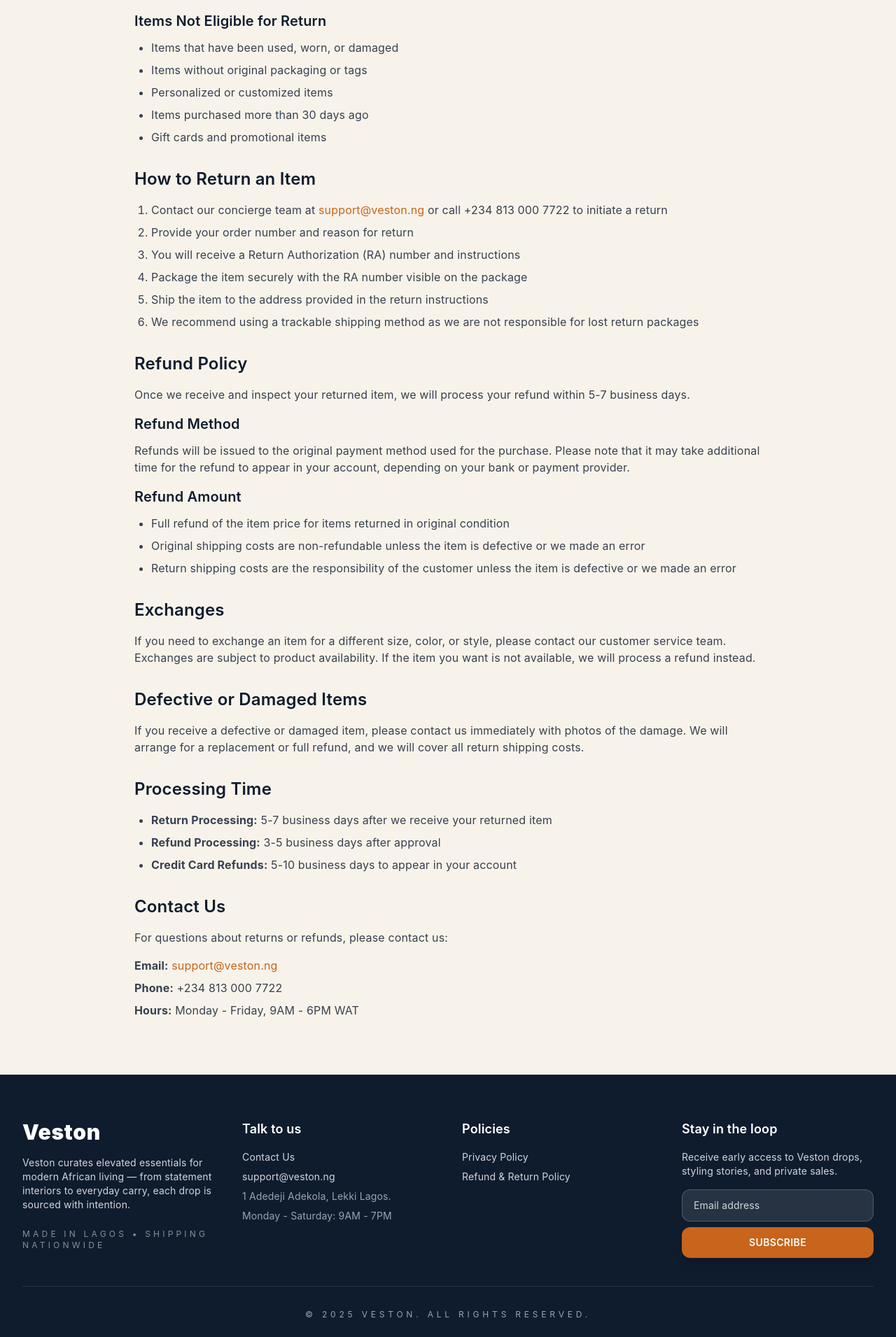
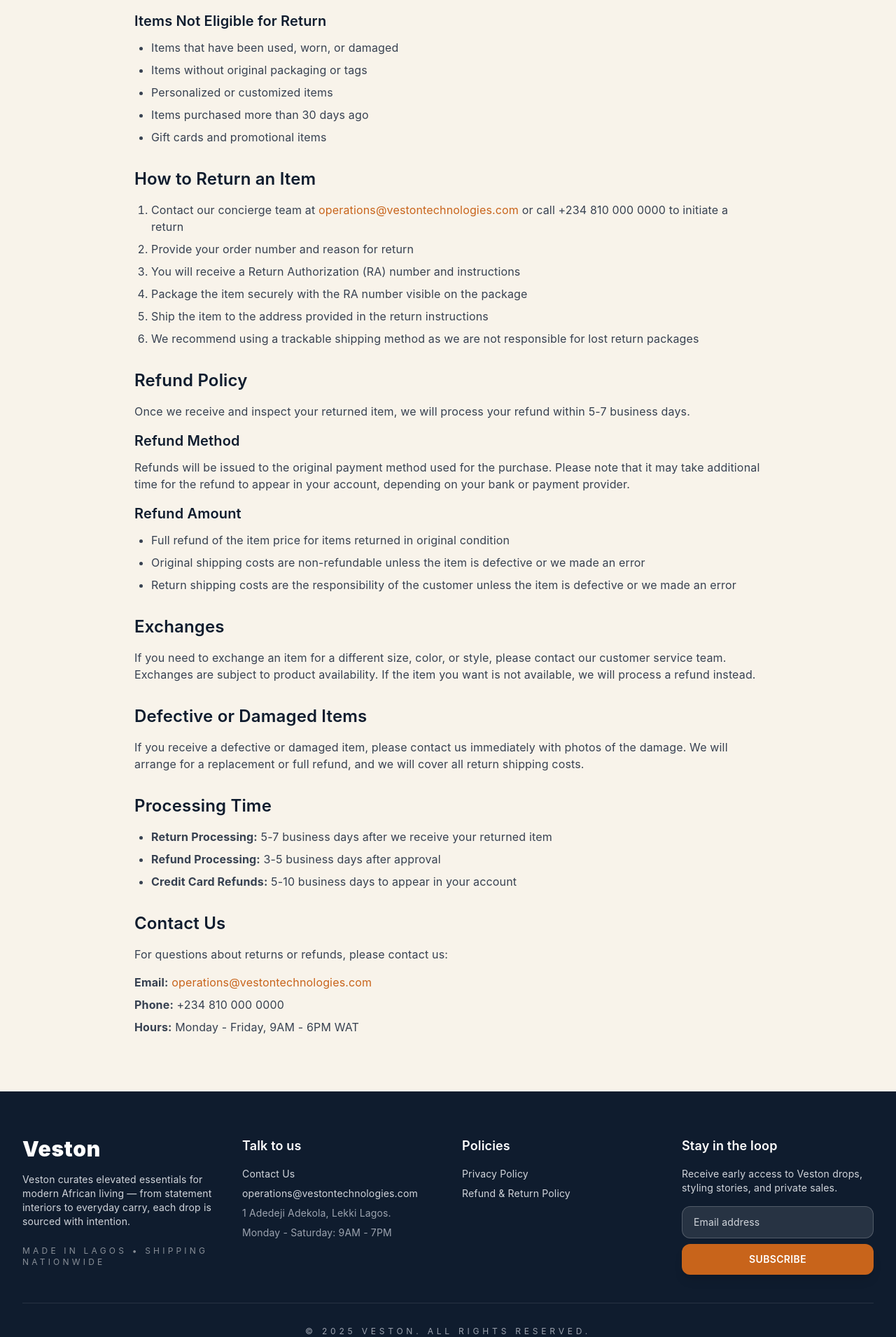
Before and after one commit to Weblanedev/veston-ng, a Next.js app: page /refund-return in a window 1280 px wide. Shown: the part 553-2464 px from the top of the page at 70% size. Built offline with nearby package versions, Linux system fonts and the light colour scheme.

Commit message:
update contact

```diff
--- a/app/contact/page.tsx
+++ b/app/contact/page.tsx
@@ -95,10 +95,10 @@ export default function ContactPage() {
                         Email
                       </h3>
                       <a
-                        href="mailto:support@veston.ng"
+                        href="mailto:operations@vestontechnologies.com"
                         className="text-gray-600 hover:text-accent transition-colors text-lg"
                       >
-                        support@veston.ng
+                        operations@vestontechnologies.com
                       </a>
                     </div>
                   </div>
@@ -131,7 +131,7 @@ export default function ContactPage() {
                         href="tel:+2348130007722"
                         className="text-gray-600 hover:text-accent transition-colors text-lg"
                       >
-                        +234 813 000 7722
+                        +234 810 000 0000
                       </a>
                     </div>
                   </div>
--- a/app/privacy/page.tsx
+++ b/app/privacy/page.tsx
@@ -184,10 +184,10 @@ export default function PrivacyPage() {
             </p>
             <ul className="list-none text-gray-700 space-y-2">
               <li>
-                <strong>Email:</strong> support@veston.ng
+                <strong>Email:</strong> operations@vestontechnologies.com
               </li>
               <li>
-                <strong>Phone:</strong> +234 813 000 7722
+                <strong>Phone:</strong> +234 810 000 0000
               </li>
               <li>
                 <strong>Address:</strong> 1 Adedeji Adekola, Lekki, Lagos.
--- a/app/refund-return/page.tsx
+++ b/app/refund-return/page.tsx
@@ -54,12 +54,12 @@ export default function RefundReturnPage() {
               <li>
                 Contact our concierge team at{" "}
                 <a
-                  href="mailto:support@veston.ng"
+                  href="mailto:operations@vestontechnologies.com"
                   className="text-accent hover:underline"
                 >
-                  support@veston.ng
+                  operations@vestontechnologies.com
                 </a>{" "}
-                or call +234 813 000 7722 to initiate a return
+                or call +234 810 000 0000 to initiate a return
               </li>
               <li>Provide your order number and reason for return</li>
               <li>
@@ -173,14 +173,14 @@ export default function RefundReturnPage() {
               <li>
                 <strong>Email:</strong>{" "}
                 <a
-                  href="mailto:support@veston.ng"
+                  href="mailto:operations@vestontechnologies.com"
                   className="text-accent hover:underline"
                 >
-                  support@veston.ng
+                  operations@vestontechnologies.com
                 </a>
               </li>
               <li>
-                <strong>Phone:</strong> +234 813 000 7722
+                <strong>Phone:</strong> +234 810 000 0000
               </li>
               <li>
                 <strong>Hours:</strong> Monday - Friday, 9AM - 6PM WAT
--- a/components/Footer.tsx
+++ b/components/Footer.tsx
@@ -53,10 +53,10 @@ export default function Footer() {
               </li>
               <li>
                 <a
-                  href="mailto:support@veston.ng"
+                  href="mailto:operations@vestontechnologies.com"
                   className="transition-colors hover:text-accent"
                 >
-                  support@veston.ng
+                  operations@vestontechnologies.com
                 </a>
               </li>
               <li className="text-gray-400">1 Adedeji Adekola, Lekki Lagos.</li>
```
